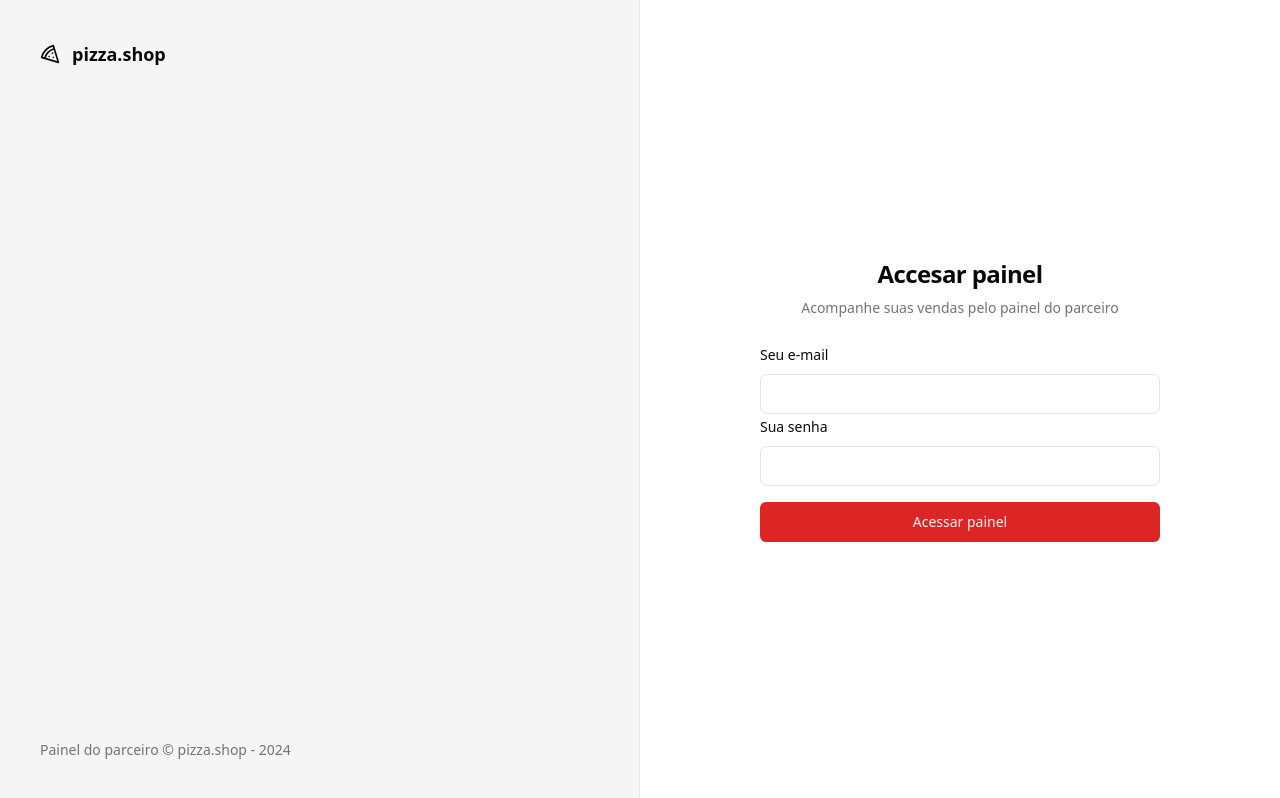
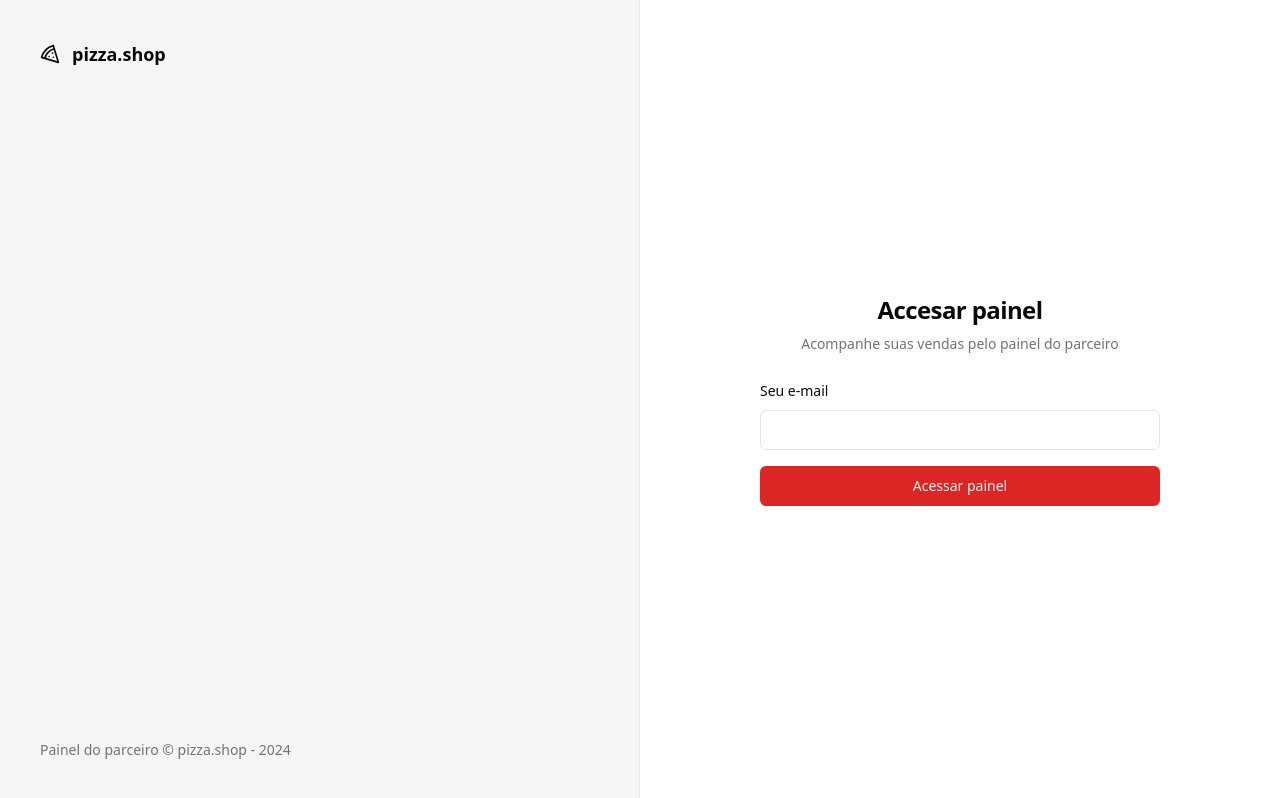
Before and after one commit to ManoelPradoMark22/pizza.shop-web, a React (Vite) app: page /sign-in in a window 1280 px wide. Built offline with nearby package versions, Linux system fonts and the light colour scheme.

Commit message:
remove password input

```diff
--- a/src/pages/auth/sign-in.tsx
+++ b/src/pages/auth/sign-in.tsx
@@ -10,7 +10,6 @@ import { Label } from '@/components/ui/label'
 
 const signInForm = z.object({
   email: z.string().email('E-mail inválido'),
-  password: z.string().min(6, 'Senha deve ter no mínimo 6 dígitos'),
 })
 
 type SignInForm = z.infer<typeof signInForm>
@@ -24,7 +23,6 @@ export function SignIn() {
     resolver: zodResolver(signInForm),
     defaultValues: {
       email: '',
-      password: '',
     },
   })
 
@@ -68,8 +66,6 @@ export function SignIn() {
             <div className="space-y-2">
               <Label htmlFor="email">Seu e-mail</Label>
               <Input type="email" id="email" {...register('email')} />
-              <Label htmlFor="senha">Sua senha</Label>
-              <Input type="password" id="senha" {...register('password')} />
             </div>
 
             <Button disabled={isSubmitting} className="w-full">
```
